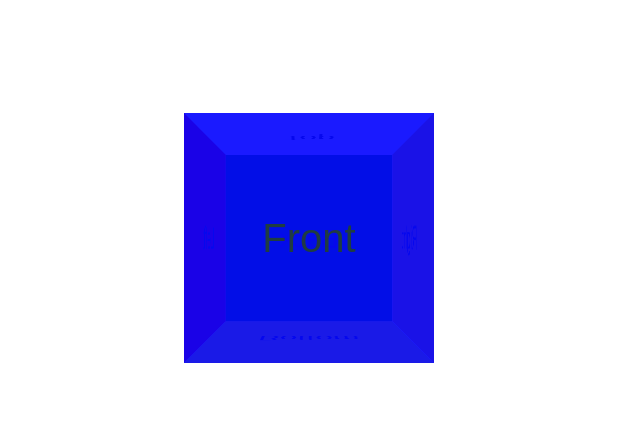
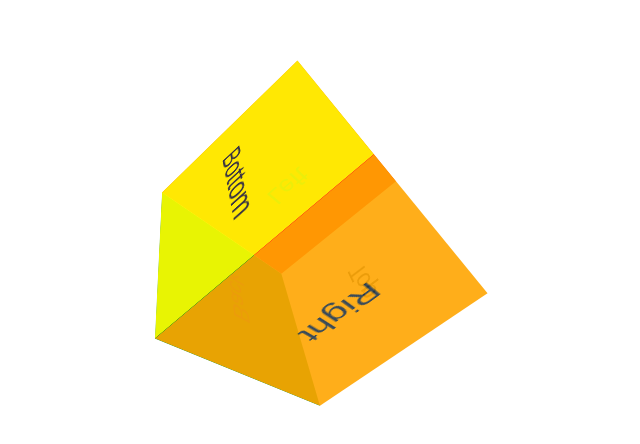
Before and after one commit to gkucmierz/rubic-cube, a Vue app: page / in a window 1280 px wide. Shown: the part 162-606 px from the top of the page, without its empty margins (331-971 px from the left). Built offline with nearby package versions, Linux system fonts and the light colour scheme.

Commit message:
add colors
mend

```diff
--- a/src/components/HelloWorld.vue
+++ b/src/components/HelloWorld.vue
@@ -18,7 +18,7 @@
 .container {
   width: 200px;
   height: 200px;
-  perspective: 500px;
+  perspective: 400px;
   margin: 100px;
 }
 
@@ -96,14 +96,12 @@
 
 @keyframes turn {
   from { transform: rotate3d(0, 0, 0, 0); }
-  to { transform: rotate3d(1, 1, 0, 360deg); }
+  to { transform: rotate3d(1, 0, 1, 360deg); }
 }
 
 .cube {
   position: relative;
-  width: 200px;
-  height: 200px;
   transform-style: preserve-3d;
-  animation: turn 5s linear infinite;
+  animation: turn 1500ms linear infinite;
 }
 </style>
```
